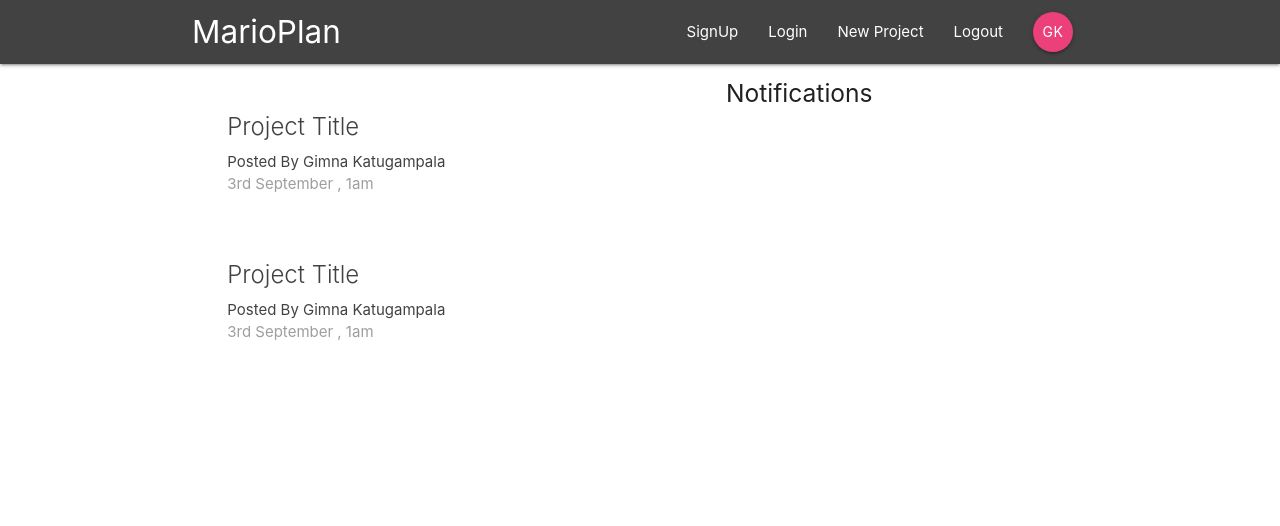
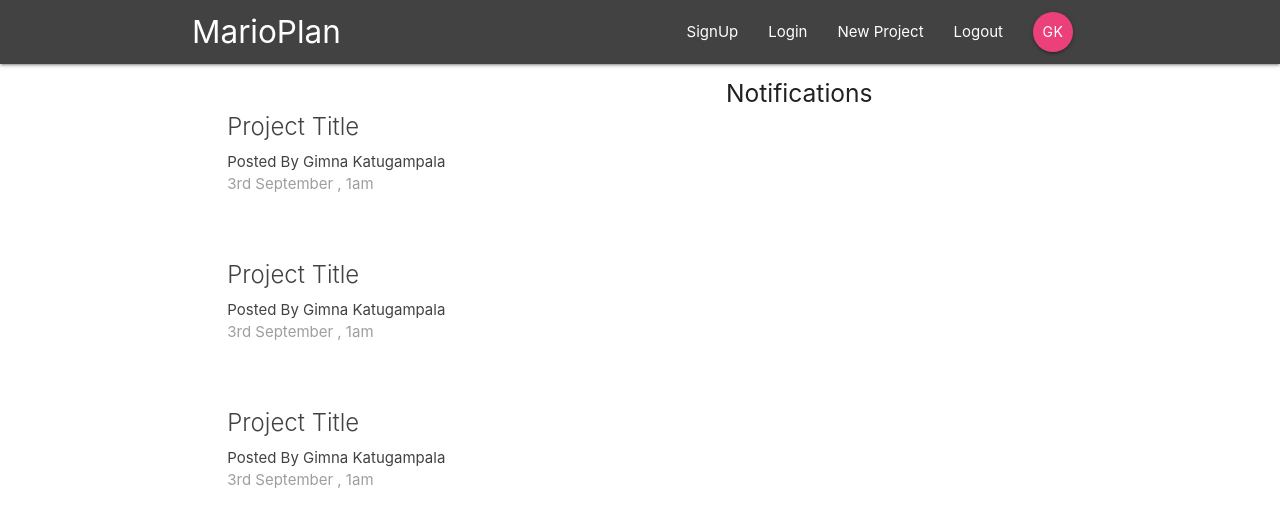
Before and after one commit to gimnakatugampala/react-redux-blog-app, a React (Create React App) app: page / in a window 1280 px wide. Shown: the top 526 px of the page. Built offline with nearby package versions, Linux system fonts and the light colour scheme.

Commit message:
back to normal

```diff
--- a/src/components/projects/ProjectList.js
+++ b/src/components/projects/ProjectList.js
@@ -6,6 +6,7 @@ const ProjectList = () => {
         <div className="project-list section">
             <ProjectSummary/>
             <ProjectSummary/>
+            <ProjectSummary/>
         </div>
     )
 }
```
